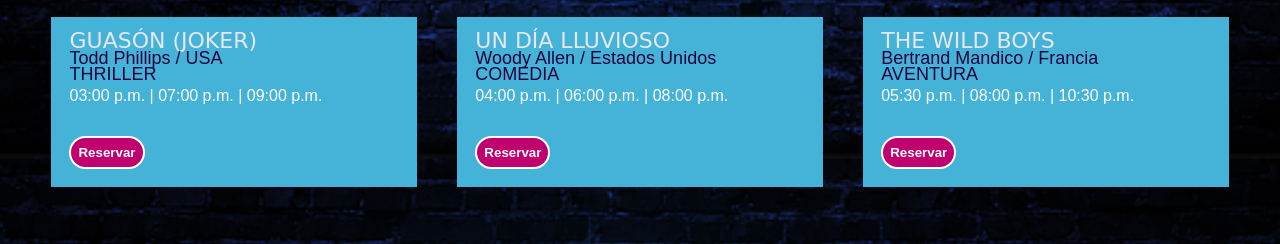
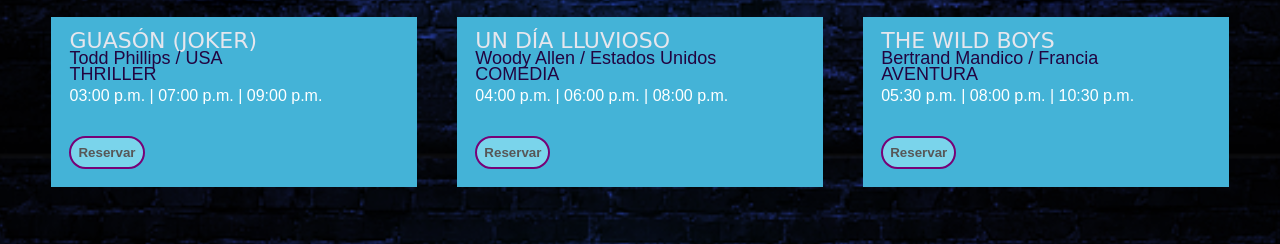
Before and after one commit to lauranat/cinema29Oct, a plain HTML site: page listings.html in a window 1280 px wide. Shown: the part 644-888 px from the top of the page. Drawn offline with Linux system fonts and the light colour scheme; a web font is replaced by a local one.

Commit message:
Update style_listings.css
Se cambio el estilo de la clase button.buy y el hover

```diff
--- a/css/style_listings.css
+++ b/css/style_listings.css
@@ -321,20 +321,20 @@ nav li ul {
 }
 
 button.buy {
-    background-color: #C1006F;
+    background-color: rgba(181, 246, 255, 0.479);
     font-weight: bold;
     border-radius: 30px;
     border-style: solid;
-    border-color: #ffffff;
-    color: rgb(255, 255, 255);
+    border-color: #770177;
+    color: rgb(87, 87, 87);
     padding: 7px;
 }
 
 button.buy:hover {
-    background-color: rgb(255, 255, 255);
+    background-color: rgb(92, 0, 72);
     border-radius: 80px;
     border-style: solid;
-    color: #463AB5;
+    color: rgb(255, 255, 255);
     border-color: #C1006F;
     padding: 7px;
 }
```
